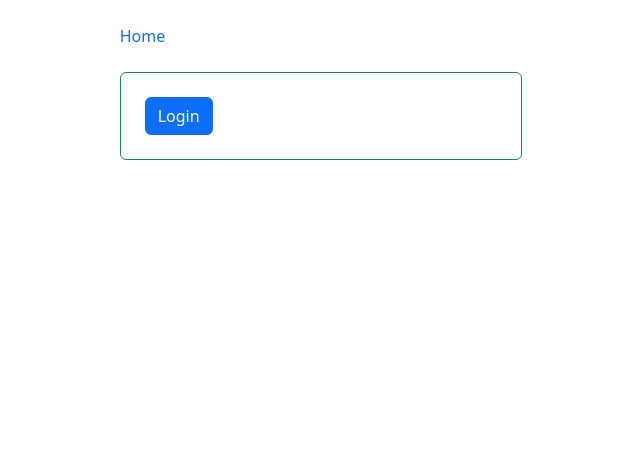
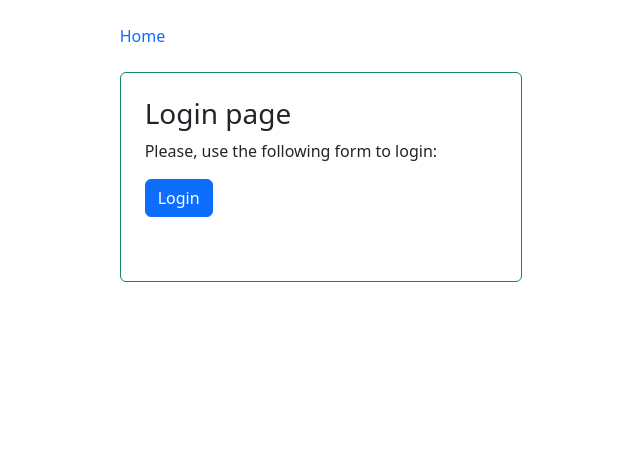
Before and after one commit to AlexMiller93/Plant_app, a Django app: template templates/registration/login.html in a window 1280 px wide. Shown: the part 56-513 px from the top of the page, without its empty margins (319-959 px from the left). Run offline with Django 3.2, Linux system fonts and the light colour scheme; the template is opened without the code that fills it, so the values that code supplies are empty; parts of the project's set-up code (start-up, migrations or seed data) failed here and were passed over; some libraries are stand-ins or nearby versions.

Commit message:
update login, logout templates

```diff
--- a/plant_app/settings.py
+++ b/plant_app/settings.py
@@ -147,7 +147,10 @@ except ImportError:
     pass
 
 LOGIN_REDIRECT_URL = "home"
+LOGIN_URL = "login"
 LOGOUT_REDIRECT_URL = "home"
+LOGOUT_URL = "logout"
+
 
 EMAIL_BACKEND = "django.core.mail.backends.filebased.EmailBackend"
 EMAIL_FILE_PATH = BASE_DIR / "sent_emails"
--- a/plant_app/urls.py
+++ b/plant_app/urls.py
@@ -36,11 +36,6 @@ urlpatterns = [
     path('users/', include('users.urls')),
     path('users/', include("django.contrib.auth.urls")),
 
-    path('signup/', views.SignUpView.as_view(), name='signup'),
-    path('profile/<int:pk>/', views.ProfileView.as_view(),
-         name='user_profile'),
-    path('profile/edit/', views.ProfileUpdateView.as_view(),
-         name='update_profile'),
 
     # sitemap staff
     path('sitemap.xml', sitemap, {'sitemaps': sitemaps},
--- a/templates/registration/login.html
+++ b/templates/registration/login.html
@@ -1,13 +1,27 @@
-{% extends 'base/base.html' %} {% block title %}Login Page{% endblock title %}
-{% load crispy_forms_tags %} {% block content %}
+{% extends 'base/base.html' %}
+
+{% block title %}Login Page{% endblock title %}
+
+{% load crispy_forms_tags %}
+
+{% block content %}
 <br />
 <main class="container col-4 text-start">
     <a href="{% url 'home' %}"> Home</a><br /><br />
     <div class="card border-success p-4 pb-0 col-auto">
+        <h3>Login page</h3>
+        {% if form.errors %}
+            <p>Your username and password didn't match. Please try again</p>
+        {% else %}
+            <p>Please, use the following form to login:</p>
+        {% endif %}
+
         <div class="form-group">
-            <form method="post">
-                {% csrf_token %} {{ form|crispy }}
-                <button type="submit" class="btn btn-primary">Login</button>
+            <form method="post" action="{% url 'login' %}">
+                {% csrf_token %}
+                {{ form|crispy }}
+                <input type="hidden" name="next" value="{{ next }}">
+                <p><input type="submit" value="Login" class="btn btn-primary"></p>
                 <br /><br />
             </form>
         </div>
--- a/users/forms.py
+++ b/users/forms.py
@@ -80,3 +80,8 @@ class UserForm(forms.ModelForm):
             pass
 
         return avatar
+
+
+class LoginForm(forms.Form):
+    username = forms.CharField()
+    password = forms.CharField(widget=forms.PasswordInput)
```
Also changed, not shown: templates/registration/logged_out.html (added, +22 -0 lines), users/urls.py (added, +16 -0 lines).
